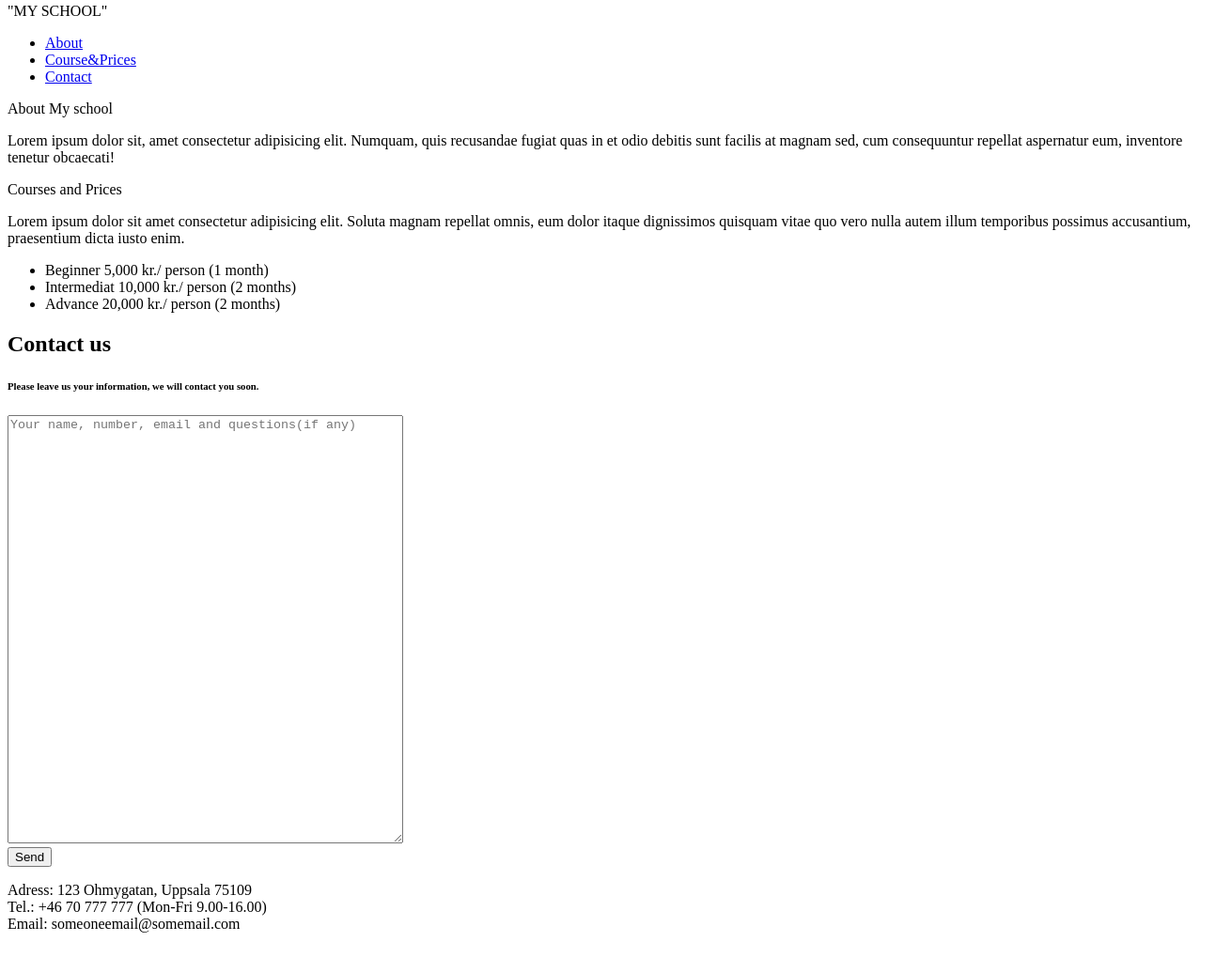
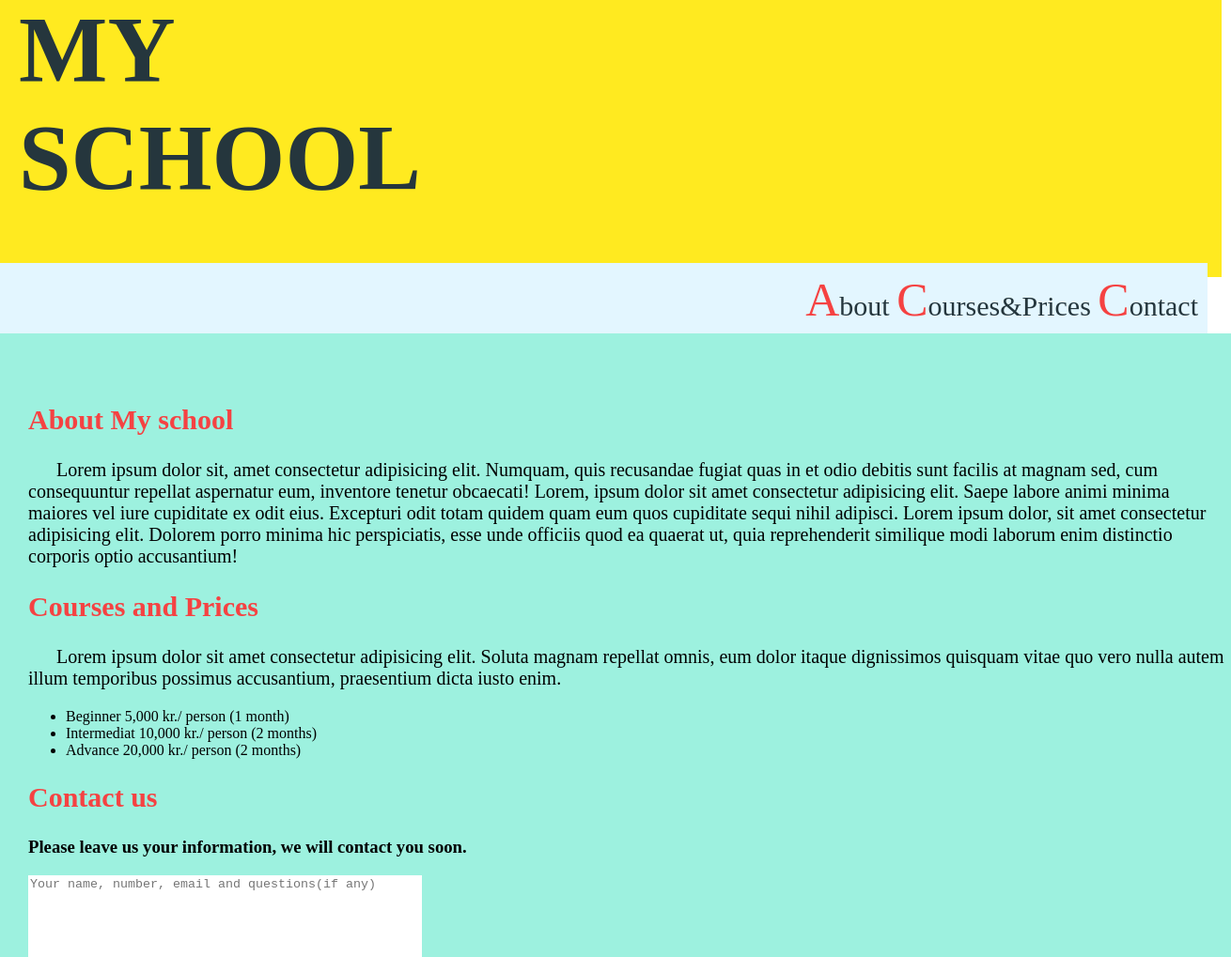
Before and after one commit to pranisa-sitt/My-School, a plain HTML site: page index.html in a window 1280 px wide. Shown: the part 5-1024 px from the top of the page at 94% size, 1310 px wide, since content can reach past the window. Drawn offline with Linux system fonts and the light colour scheme.

Commit message:
edit styles.css

```diff
--- a/index.html
+++ b/index.html
@@ -10,22 +10,26 @@
 </head>
 
 <body>
-  <header>"MY SCHOOL"</header>
+  <header>MY
+    <br>
+    SCHOOL
+  </header>
   <nav>
-    <ul>
-      <li><a href="#about">About</a></li>
-      <li><a href="#course">Course&Prices</a></li>
-      <li><a href="#contactus">Contact</a></li>
-    </ul>
+    <p><a href="#about"><span>A</span>bout</a></p>
+    <p><a href="#course"><span>C</span>ourses&Prices</a></p>
+    <p><a href="#contactus"><span>C</span>ontact</a></p>
+
   </nav>
   <main>
-    <!--about section-->
-    <section class="about" id="about">About My school
+    <!--About-->
+    <section class="about" id="about">
+      <h2>About My school</h2>
       <p>Lorem ipsum dolor sit, amet consectetur adipisicing elit. Numquam, quis recusandae fugiat quas in et odio
-        debitis sunt facilis at magnam sed, cum consequuntur repellat aspernatur eum, inventore tenetur obcaecati!</p>
+        debitis sunt facilis at magnam sed, cum consequuntur repellat aspernatur eum, inventore tenetur obcaecati! Lorem, ipsum dolor sit amet consectetur adipisicing elit. Saepe labore animi minima maiores vel iure cupiditate ex odit eius. Excepturi odit totam quidem quam eum quos cupiditate sequi nihil adipisci. Lorem ipsum dolor, sit amet consectetur adipisicing elit. Dolorem porro minima hic perspiciatis, esse unde officiis quod ea quaerat ut, quia reprehenderit similique modi laborum enim distinctio corporis optio accusantium!</p>
     </section>
-    <!--course section, Team can edit it in the future.-->
-    <section class="course" id="course">Courses and Prices
+    <!--Course, Team can edit price or whatever it in the future.-->
+    <section class="course" id="course">
+      <h2>Courses and Prices</h2>
       <p>Lorem ipsum dolor sit amet consectetur adipisicing elit. Soluta magnam repellat omnis, eum dolor itaque
         dignissimos quisquam vitae quo vero nulla autem illum temporibus possimus accusantium, praesentium dicta iusto
         enim.</p>
@@ -40,8 +44,9 @@
       <h2>Contact us</h2>
       <!--Can change action later once we have actual one-->
       <form action="mailto:someonemail@somemail.com>">
-        <h6>Please leave us your information, we will contact you soon.</h6>
-        <textarea placeholder="Your name, number, email and questions(if any)" name="customerinfo" cols="50" rows="30"></textarea>
+        <h3>Please leave us your information, we will contact you soon.</h3>
+        <textarea placeholder="Your name, number, email and questions(if any)" name="customerinfo" cols="50"
+          rows="30"></textarea>
         <br>
         <input type="submit" value="Send">
       </form>
--- a/styles/styles.css
+++ b/styles/styles.css
@@ -0,0 +1,96 @@
+body {
+  margin: 0;
+}
+
+header {
+  width: 100%;
+  height: 300px;
+  margin: 0;
+  padding-left: 20px;
+  background-color: rgb(255, 234, 32);
+  font-weight: bold;
+  font-size: 100px;
+  color: rgb(37, 54, 61);
+}
+
+nav {
+  width: 100%;
+  height: 50px;
+  margin: -15px;
+  padding: 10px;
+  padding-bottom: 30px;
+  background-color:rgb(227, 246, 255) ;
+  color: rgb(37, 54, 61);
+  font-size: 30px;
+  text-align: right;
+}
+
+nav p {
+  display: inline;
+}
+
+span {
+  color: rgb(245, 66, 66);
+  font-size: 50px;
+}
+
+a {
+  text-decoration: none;
+}
+
+a:link {
+  color: rgb(37, 54, 61);
+}
+
+a:visited {
+  color: rgb(37, 54, 61);
+}
+
+a:hover {
+  color: rgba(34, 37, 40, 0.5);
+}
+
+main {
+  width: 100%;
+  height:fit-content;
+  padding-bottom: 20px;
+  padding-top: 50px;
+  padding-left: 30px;
+  background-color: rgb(157, 241, 223);
+}
+
+h2 {
+  color: rgb(245, 66, 66);
+  font-size: 30px;
+}
+
+main p {
+  font-size: 20px;
+  text-indent: 30px;
+}
+
+textarea {
+  border: none;
+}
+
+input[type=submit] {
+  padding: 10px 30px;
+  background-color: rgb(37, 54, 61);
+  color: white;
+  border: none;
+}
+
+footer {
+  width: 100%;
+  height: 150px;
+  margin-top: -16px;
+  background-color: rgb(255, 234, 32);
+
+}
+
+footer p {
+  width: 400px;
+  margin: auto;
+  padding-top: 50px;
+  font-size: 20px;
+}
```
